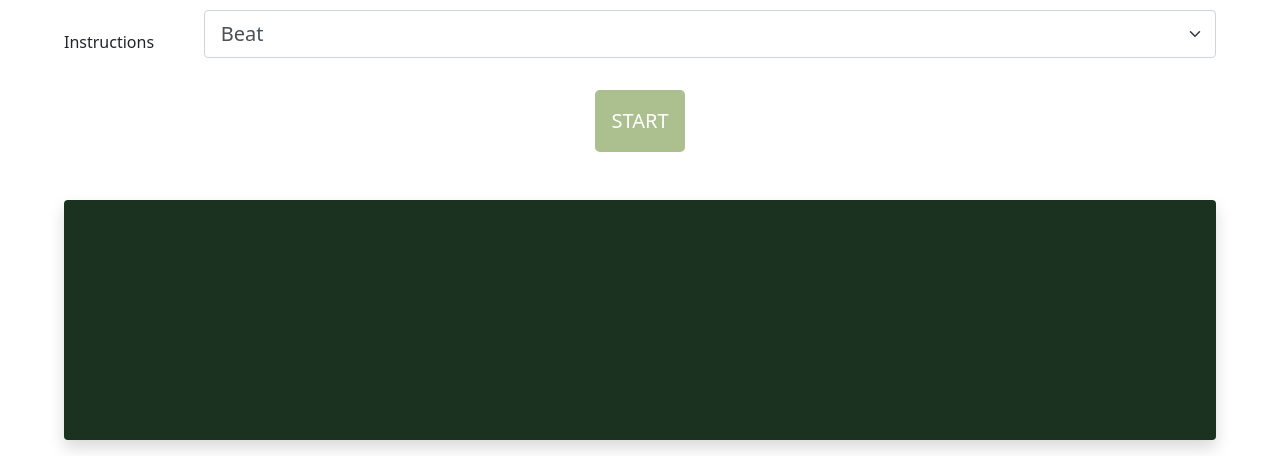
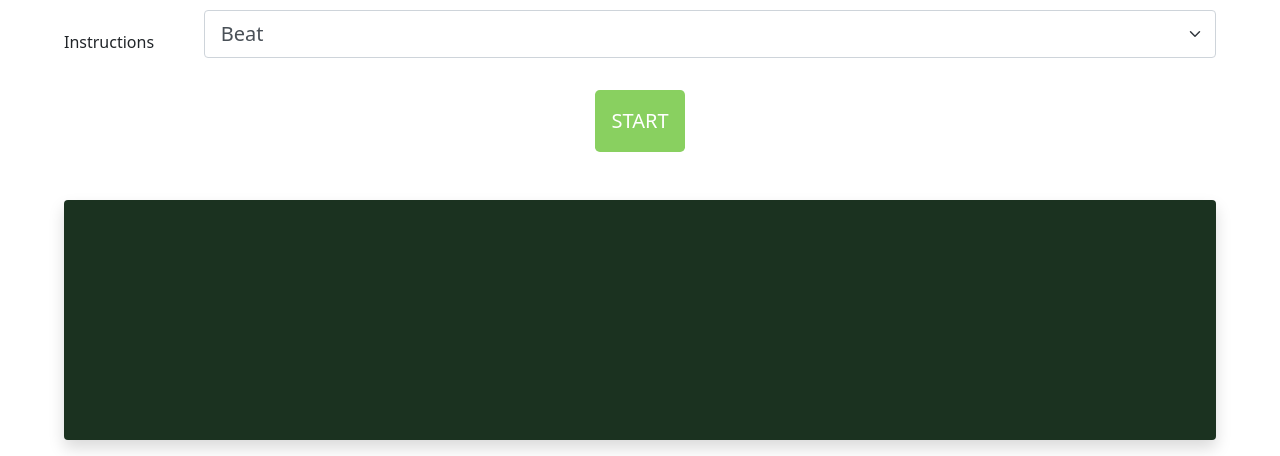
Before and after one commit to macaca-movement/virtual-partner, a plain HTML site: page index.html in a window 1280 px wide. In both pictures the pointer is over the link "START". Shown: the part 344-800 px from the top of the page. Drawn offline with nearby package versions, Linux system fonts and the light colour scheme.

Commit message:
more id improvements

```diff
--- a/index.css
+++ b/index.css
@@ -69,7 +69,7 @@ a {
 }
 
 a:hover {
-    color: #abbf8f;
+    color: #89d060;
 }
 
 .text-macaca {
@@ -88,8 +88,8 @@ a:hover {
 
 .btn-macaca:hover {
     color: #fff;
-    background-color: #abbf8f;
-    border-color: #abbf8f;
+    background-color: #89d060;
+    border-color: #89d060;
     cursor: pointer;
 }
 
--- a/index.html
+++ b/index.html
@@ -10,7 +10,7 @@
         integrity="sha384-r4NyP46KrjDleawBgD5tp8Y7UzmLA05oM1iAEQ17CSuDqnUK2+k9luXQOfXJCJ4I" crossorigin="anonymous">
     <link rel="stylesheet" href="index.css">
 
-    <title>Hello, mover!</title>
+    <title>Virtual Partner - Macaca Movimento</title>
 </head>
 
 <body>
@@ -49,7 +49,7 @@
 
         <div id="ios-alert" style="display: none;" class="alert alert-danger" role="alert" >
             Audio may <a href="https://github.com/macaca-school/movement-gadgets/issues/2" class="alert-link"
-            target="_blank" rel="license noopener">nott work</a> for iPhone and iPad.
+            target="_blank" rel="license noopener">not work</a> for iPhone and iPad.
          </div>
 
         <div class="d-flex align-items-center justify-content-center rounded shadow text-macaca bg-macaca-dark instruction-banner">
```
